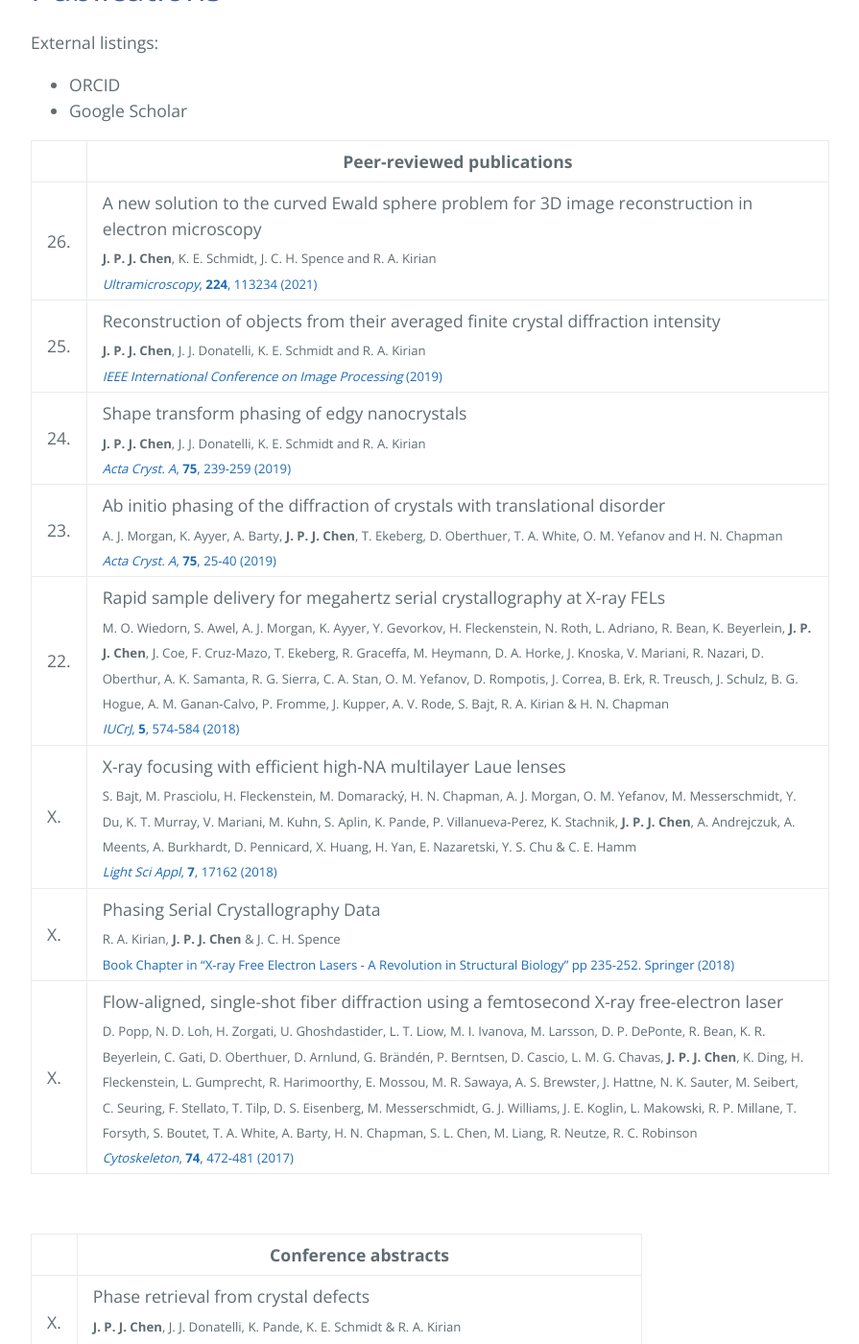
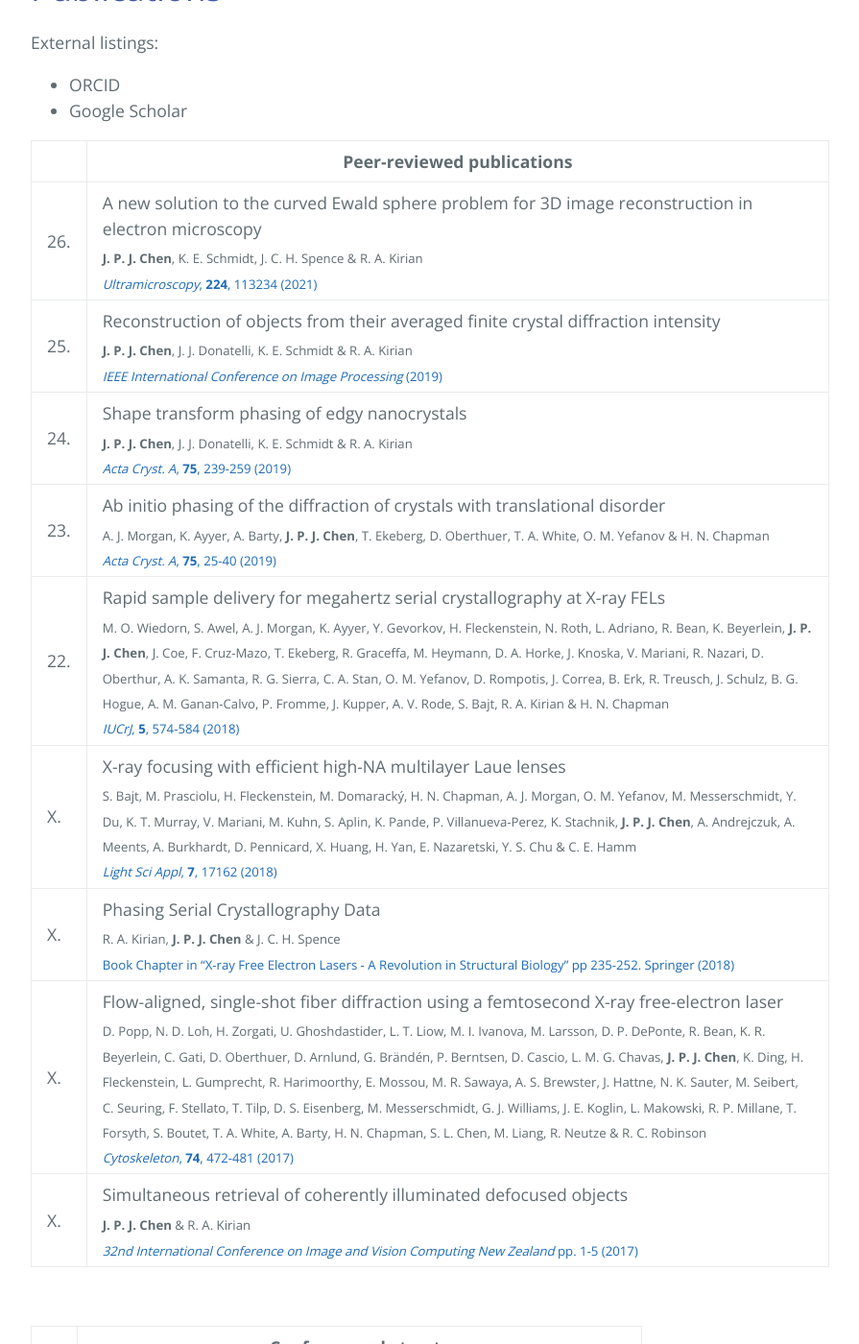
Before and after one commit to captvonsciencypants/computational-imaging-lab, a Jekyll site: the page built from publications.md, in a window 1280 px wide and 1400 px high, scrolled down 737 px. Shown: the whole window at 96% size, without its empty margins (192-1087 px from the left). Built offline with Jekyll 4.4.1, drawn with Linux system fonts in a browser that asks for light colours; our own code applies the rules of GitHub Pages for plain Markdown files; the repository's description, which GitHub fills in, is left out.

Commit message:
Update publications.md

```diff
--- a/publications.md
+++ b/publications.md
@@ -6,15 +6,15 @@ External listings:
 
 | |  Peer-reviewed publications  |
 |-|-|
-|26. |  A new solution to the curved Ewald sphere problem for 3D image reconstruction in electron microscopy <br> <sub> **J. P. J. Chen**, K. E. Schmidt, J. C. H. Spence and R. A. Kirian </sub> <br> <sub> [_Ultramicroscopy_, **224**, 113234 (2021)](https://doi.org/10.1016/j.ultramic.2021.113234) </sub>|
-|25. |  Reconstruction of objects from their averaged finite crystal diffraction intensity <br> <sub> **J. P. J. Chen**, J. J. Donatelli, K. E. Schmidt and R. A. Kirian </sub> <br> <sub> [_IEEE International Conference on Image Processing_ (2019)](https://doi.org/10.1109/icip.2019.8804468) </sub> |
-|24. |  Shape transform phasing of edgy nanocrystals <br> <sub> **J. P. J. Chen**, J. J. Donatelli, K. E. Schmidt and R. A. Kirian </sub> <br> <sub> [_Acta Cryst. A_, **75**, 239-259 (2019)](https://doi.org/10.1107/S205327331900113X) </sub> |
-|23. |  Ab initio phasing of the diffraction of crystals with translational disorder <br> <sub> A. J. Morgan, K. Ayyer, A. Barty, **J. P. J. Chen**, T. Ekeberg, D. Oberthuer, T. A. White, O. M. Yefanov and H. N. Chapman </sub> <br> <sub> [_Acta Cryst. A_, **75**, 25-40 (2019)](https://doi.org/10.1107/S2053273318015395) </sub> |
+|26. |  A new solution to the curved Ewald sphere problem for 3D image reconstruction in electron microscopy <br> <sub> **J. P. J. Chen**, K. E. Schmidt, J. C. H. Spence & R. A. Kirian </sub> <br> <sub> [_Ultramicroscopy_, **224**, 113234 (2021)](https://doi.org/10.1016/j.ultramic.2021.113234) </sub>|
+|25. |  Reconstruction of objects from their averaged finite crystal diffraction intensity <br> <sub> **J. P. J. Chen**, J. J. Donatelli, K. E. Schmidt & R. A. Kirian </sub> <br> <sub> [_IEEE International Conference on Image Processing_ (2019)](https://doi.org/10.1109/icip.2019.8804468) </sub> |
+|24. |  Shape transform phasing of edgy nanocrystals <br> <sub> **J. P. J. Chen**, J. J. Donatelli, K. E. Schmidt & R. A. Kirian </sub> <br> <sub> [_Acta Cryst. A_, **75**, 239-259 (2019)](https://doi.org/10.1107/S205327331900113X) </sub> |
+|23. |  Ab initio phasing of the diffraction of crystals with translational disorder <br> <sub> A. J. Morgan, K. Ayyer, A. Barty, **J. P. J. Chen**, T. Ekeberg, D. Oberthuer, T. A. White, O. M. Yefanov & H. N. Chapman </sub> <br> <sub> [_Acta Cryst. A_, **75**, 25-40 (2019)](https://doi.org/10.1107/S2053273318015395) </sub> |
 |22. |  Rapid sample delivery for megahertz serial crystallography at X-ray FELs <br> <sub> M. O. Wiedorn, S. Awel, A. J. Morgan, K. Ayyer, Y. Gevorkov, H. Fleckenstein, N. Roth, L. Adriano, R. Bean, K. Beyerlein, **J. P. J. Chen**, J. Coe, F. Cruz-Mazo, T. Ekeberg, R. Graceffa, M. Heymann, D. A. Horke, J. Knoska, V. Mariani, R. Nazari, D. Oberthur, A. K. Samanta, R. G. Sierra, C. A. Stan, O. M. Yefanov, D. Rompotis, J. Correa, B. Erk, R. Treusch, J. Schulz, B. G. Hogue, A. M. Ganan-Calvo, P. Fromme, J. Kupper, A. V. Rode, S. Bajt, R. A. Kirian & H. N. Chapman </sub> <br> <sub> [_IUCrJ_, **5**, 574-584 (2018)](https://doi.org/10.1107/S2052252518008369) </sub> |
 |X. |  X-ray focusing with efficient high-NA multilayer Laue lenses <br> <sub> S. Bajt, M. Prasciolu, H. Fleckenstein, M. Domaracký, H. N. Chapman, A. J. Morgan, O. M. Yefanov, M. Messerschmidt, Y. Du, K. T. Murray, V. Mariani, M. Kuhn, S. Aplin, K. Pande, P. Villanueva-Perez, K. Stachnik, **J. P. J. Chen**, A. Andrejczuk, A. Meents, A. Burkhardt, D. Pennicard, X. Huang, H. Yan, E. Nazaretski, Y. S. Chu & C. E. Hamm </sub> <br> <sub> [_Light Sci Appl_, **7**, 17162 (2018)](https://doi.org/10.1038/lsa.2017.162) </sub>|
 |X. |  Phasing Serial Crystallography Data <br> <sub> R. A. Kirian, **J. P. J. Chen** & J. C. H. Spence </sub> <br> <sub> [Book Chapter in “X-ray Free Electron Lasers - A Revolution in Structural Biology” pp 235-252. Springer (2018)](https://link.springer.com/chapter/10.1007/978-3-030-00551-1_8) </sub> |
-|X. | Flow-aligned, single-shot fiber diffraction using a femtosecond X-ray free-electron laser  <br> <sub> D. Popp, N. D. Loh, H. Zorgati, U. Ghoshdastider, L. T. Liow, M. I. Ivanova, M. Larsson, D. P. DePonte, R. Bean, K. R. Beyerlein, C. Gati, D. Oberthuer, D. Arnlund, G. Brändén, P. Berntsen, D. Cascio, L. M. G. Chavas, **J. P. J. Chen**, K. Ding, H. Fleckenstein, L. Gumprecht, R. Harimoorthy, E. Mossou, M. R. Sawaya, A. S. Brewster, J. Hattne, N. K. Sauter, M. Seibert, C. Seuring, F. Stellato, T. Tilp, D. S. Eisenberg, M. Messerschmidt, G. J. Williams, J. E. Koglin, L. Makowski, R. P. Millane, T. Forsyth, S. Boutet, T. A. White, A. Barty, H. N. Chapman, S. L. Chen, M. Liang, R. Neutze, R. C. Robinson </sub> <br> <sub> [_Cytoskeleton_, **74**, 472-481 (2017)](https://doi.org/10.1002/cm.21378) </sub>|
-
+|X. | Flow-aligned, single-shot fiber diffraction using a femtosecond X-ray free-electron laser  <br> <sub> D. Popp, N. D. Loh, H. Zorgati, U. Ghoshdastider, L. T. Liow, M. I. Ivanova, M. Larsson, D. P. DePonte, R. Bean, K. R. Beyerlein, C. Gati, D. Oberthuer, D. Arnlund, G. Brändén, P. Berntsen, D. Cascio, L. M. G. Chavas, **J. P. J. Chen**, K. Ding, H. Fleckenstein, L. Gumprecht, R. Harimoorthy, E. Mossou, M. R. Sawaya, A. S. Brewster, J. Hattne, N. K. Sauter, M. Seibert, C. Seuring, F. Stellato, T. Tilp, D. S. Eisenberg, M. Messerschmidt, G. J. Williams, J. E. Koglin, L. Makowski, R. P. Millane, T. Forsyth, S. Boutet, T. A. White, A. Barty, H. N. Chapman, S. L. Chen, M. Liang, R. Neutze & R. C. Robinson </sub> <br> <sub> [_Cytoskeleton_, **74**, 472-481 (2017)](https://doi.org/10.1002/cm.21378) </sub>|
+|X. | Simultaneous retrieval of coherently illuminated defocused objects  <br> <sub> **J. P. J. Chen** & R. A. Kirian </sub> <br> <sub> [_32nd International Conference on Image and Vision Computing New Zealand_ pp. 1-5 (2017)](https://doi.org/10.1109/ivcnz.2017.8402481) </sub>|
 
 <br>
 
```
